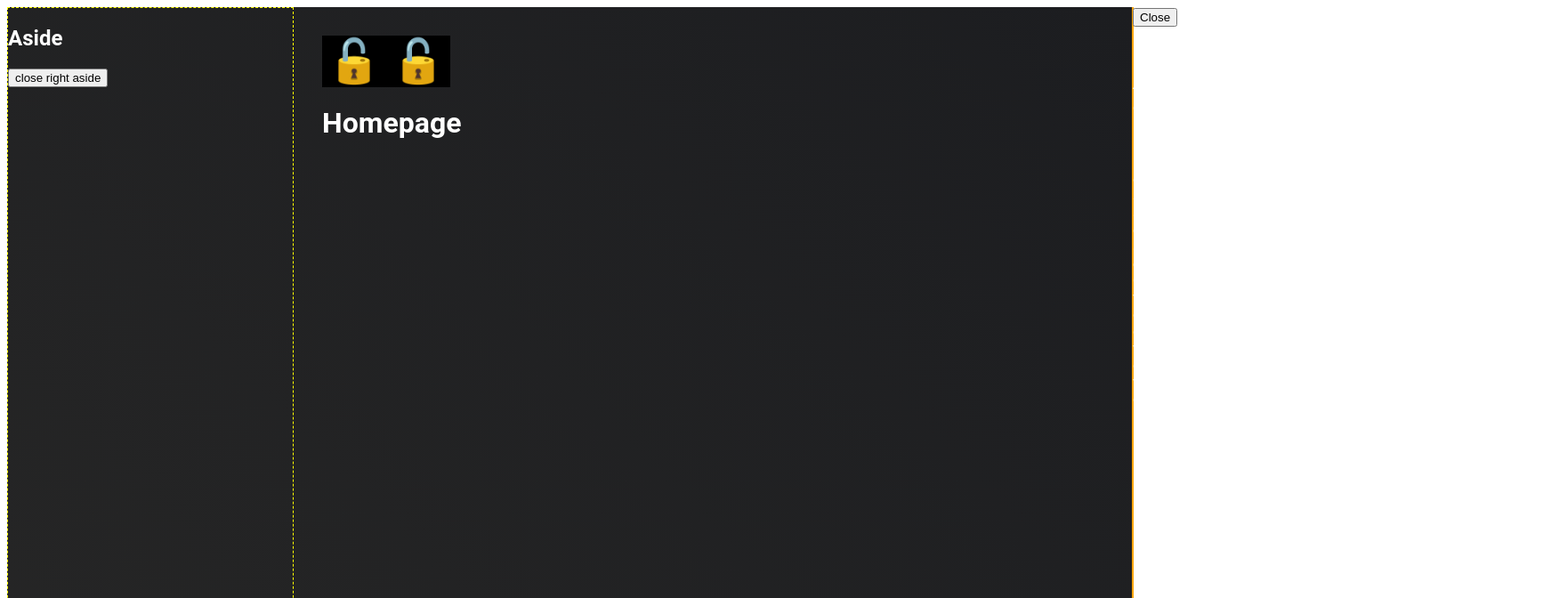
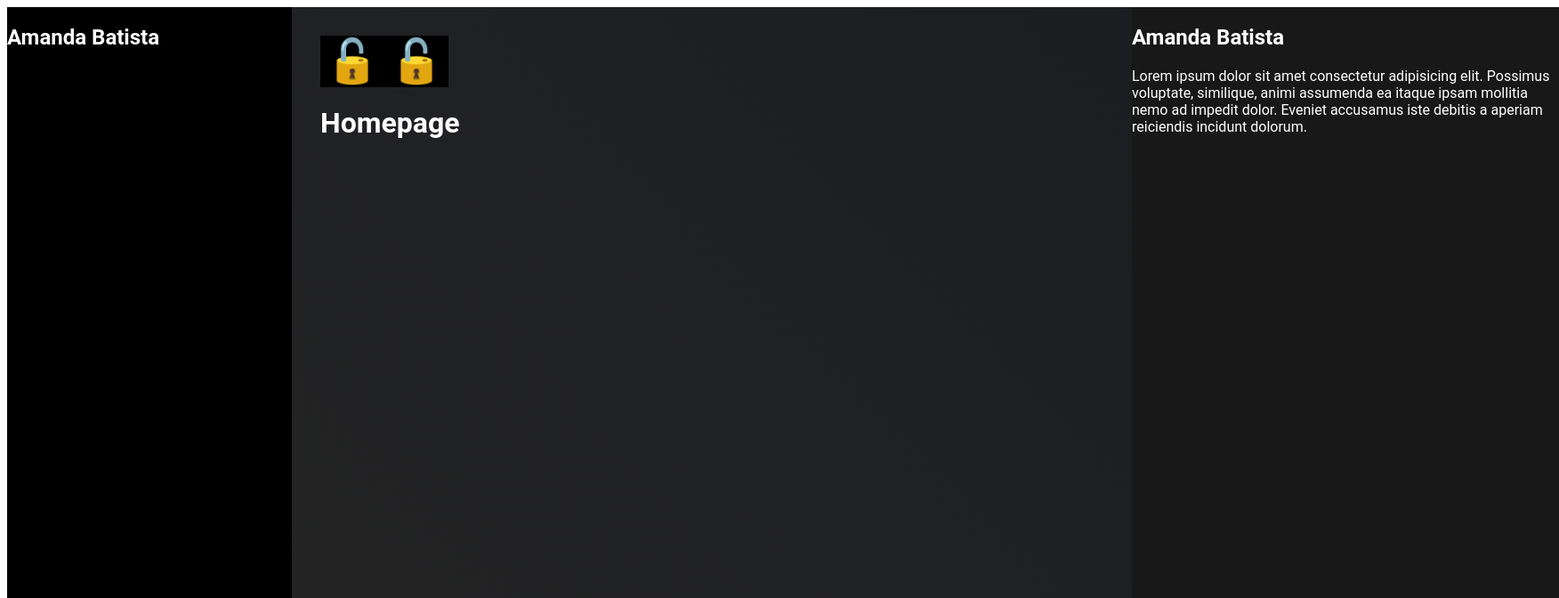
Before and after one commit to brunoalvs/yata, a Next.js app: page / in a window 1280 px wide. Shown: the top 672 px of the page at 89% size, 1752 px wide, since content can reach past the window. Built offline with nearby package versions, Linux system fonts and the light colour scheme.

Commit message:
layout with basic behaviour

```diff
--- a/src/components/Layout/index.tsx
+++ b/src/components/Layout/index.tsx
@@ -4,15 +4,20 @@ import { darkTheme, lightTheme } from '@/themes'
 import { LayoutContext } from '@/contexts/layout'
 
 import * as S from './styles'
-import LayoutRightAside from '../molecules/LayoutRightAside'
-import LayoutAside from '../molecules/LayoutAside'
+import AsideLayout from '../molecules/AsideLayout'
 
 interface LayoutProps {
   children: React.ReactNode;
 }
 
 const Layout = ({ children }: LayoutProps) => {
-  const { toggleDarkMode, darkMode, rightAsideIsOpen, toggleRightAside, asideIsOpen, toggleAside } = useContext(LayoutContext)
+  const {
+    darkMode,
+    rightAsideIsOpen,
+    toggleRightAside,
+    asideIsOpen,
+    toggleAside
+  } = useContext(LayoutContext)
 
   const sessionInfo = {
     name: 'Amanda Batista',
@@ -22,17 +27,38 @@ const Layout = ({ children }: LayoutProps) => {
   return (
     <ThemeProvider theme={ darkMode ? darkTheme : lightTheme }>
       <S.Container>
-        <LayoutAside />
+        <AsideLayout
+          isOpen={ asideIsOpen }
+          direction='left'
+          onClose={ toggleAside }
+        >
+          <h1>{ sessionInfo.name }</h1>
+        </AsideLayout>
         <S.Content rightAsideIsOpen={ rightAsideIsOpen }>
-          <button onClick={ () => toggleAside() } style={{ background: '#000', fontSize: '3rem', border: '0', cursor: 'pointer' }}>
+          <button
+            onClick={ () => toggleAside() }
+            style={{ background: '#000', fontSize: '3rem', border: '0', cursor: 'pointer' }}
+          >
             { asideIsOpen ? '🔒' : '🔓' }
           </button>
-          <button onClick={ () => toggleRightAside() } style={{ background: '#000', fontSize: '3rem', border: '0', cursor: 'pointer' }}>
+          <button
+            onClick={ () => toggleRightAside() }
+            style={{ background: '#000', fontSize: '3rem', border: '0', cursor: 'pointer' }}
+          >
             { rightAsideIsOpen ? '🔒' : '🔓' }
           </button>
           { children }
         </S.Content>
-        <LayoutRightAside />
+        <AsideLayout
+          isOpen={ rightAsideIsOpen }
+          direction='right'
+          onClose={ toggleRightAside }
+        >
+          <h1>{ sessionInfo.name }</h1>
+          <p>
+            Lorem ipsum dolor sit amet consectetur adipisicing elit. Possimus voluptate, similique, animi assumenda ea itaque ipsam mollitia nemo ad impedit dolor. Eveniet accusamus iste debitis a aperiam reiciendis incidunt dolorum.
+          </p>
+        </AsideLayout>
       </S.Container>
     </ThemeProvider>
   )
--- /dev/null
+++ b/src/components/molecules/AsideLayout/index.tsx
@@ -0,0 +1,19 @@
+import * as S from './styles'
+
+interface AsideLayoutProps {
+  children: React.ReactNode;
+  isOpen: boolean;
+  direction?: 'left' | 'right';
+  onClose?: () => void;
+}
+
+const AsideLayout = ({ children, isOpen, ...props }: AsideLayoutProps) => (
+  <>
+    <S.Container isOpen={ isOpen } direction={ props.direction }>
+      { children }
+    </S.Container>
+    <S.Overlay onClick={ () => props.onClose() } isOpen={ isOpen } direction={ props.direction } />
+  </>
+)
+
+export default AsideLayout
--- /dev/null
+++ b/src/components/molecules/AsideLayout/styles.ts
@@ -0,0 +1,55 @@
+import styled, { css } from 'styled-components'
+
+interface AsideProps {
+  isOpen: boolean
+  direction: 'left' | 'right'
+}
+
+export const Container = styled.aside<AsideProps>(
+  ({ theme, isOpen, direction }) => css`
+    width: ${direction === 'left' ? '20rem' : '30rem'};
+    max-width: 100vw;
+    min-height: 100vh;
+    background: ${direction === 'left' ? '#000' : '#181818'};
+
+    @media (max-width: ${theme.breakpoints.md}) {
+      position: fixed;
+      top: 0;
+      ${direction === 'left' ?  css`
+        left: 0;
+        transform: translateX(${isOpen ? '0' : '-100%'});
+      ` : css`
+        right: 0;
+        transform: translateX(${isOpen ? '0' : '100%'});
+      `}
+      transition: transform 0.3s ease-in-out;
+      z-index: 2;
+    }
+
+    ${direction === 'right' && css`
+      transform: ${ isOpen ? 'translateX(0)' : 'translateX(100%)' };
+      transition: transform 0.2s ease-in-out;
+    `}
+
+  `
+)
+
+export const Overlay = styled.div<AsideProps>(
+  ({ theme, isOpen, direction }) => css`
+    @media (max-width: ${theme.breakpoints.md}) {
+      width: 100vw;
+      height: 100vh;
+      background-color: rgba(0, 0, 0, 0.5);
+      cursor: pointer;
+      position: fixed;
+      top: 0;
+      left: 0;
+      transform: translateX(${isOpen ? '0' : direction === 'left' ? '-100%' : '100%'});
+      z-index: 1;
+    }
+
+    @media (min-width: ${theme.breakpoints.md}) {
+      display: none;
+    }
+  `
+)
--- a/src/components/molecules/LayoutAside/index.tsx
+++ /dev/null
@@ -1,20 +0,0 @@
-import { useContext } from 'react'
-import { LayoutContext } from '@/contexts/layout'
-import * as S from './styles'
-
-const LayoutAside = () => {
-  const { asideIsOpen, toggleAside, rightAsideIsOpen, toggleRightAside } = useContext(LayoutContext)
-
-  return(
-    <>
-      <S.Container isOpen={ asideIsOpen }>
-        <h1>Aside</h1>
-        <button onClick={ () => toggleRightAside() }>
-          { rightAsideIsOpen ? 'open' : 'close' } right aside
-        </button>
-      </S.Container>
-      <S.Overlay isOpen={ asideIsOpen } onClick={ () => toggleAside() } />
-    </>
-  )}
-
-export default LayoutAside
--- a/src/components/molecules/LayoutAside/styles.tsx
+++ /dev/null
@@ -1,51 +0,0 @@
-import styled, { css } from 'styled-components'
-
-interface AsideProps {
-  isOpen: boolean;
-}
-
-export const Container = styled.section<AsideProps>(
-  ({ theme, isOpen }) => css`
-    border: 1px dashed yellow;
-    /* background-color: #000; */
-    /* min-height: 100vh; */
-
-    @media (max-width: ${ theme.breakpoints.md }) {
-      position: fixed;
-      top: 0;
-      left: 0;
-      width: 20rem;
-      height: 100vh;
-      background-color: #000;
-      transform: ${ isOpen ? 'translateX(0)' : 'translateX(-100%)' };
-      transition: transform 0.3s ease-in-out;
-      z-index: 2;
-    }
-
-    @media (min-width: ${ theme.breakpoints.md}) {
-      min-width: 20rem;
-      max-width: 25rem;
-    }
-
-  `
-)
-
-export const Overlay = styled.div<AsideProps>(
-  ({ theme, isOpen }) => css`
-    @media (max-width: ${theme.breakpoints.md}) {
-      position: fixed;
-      top: 0;
-      left: 0;
-      width: 100vw;
-      height: 100vh;
-      background-color: rgba(0, 0, 0, 0.5);
-      z-index: 1;
-      cursor: pointer;
-      transform: ${ isOpen ? 'translateX(0%)' : 'translateX(-100%)' };
-    }
-
-    @media (min-width: ${theme.breakpoints.md}) {
-      display: none;
-    }
-  `
-)
--- a/src/components/molecules/LayoutRightAside/index.tsx
+++ /dev/null
@@ -1,23 +0,0 @@
-import { useContext } from 'react'
-import { LayoutContext } from '@/contexts/layout'
-
-import * as S from './styles'
-
-const LayoutRightAside = () => {
-  const { rightAsideIsOpen, toggleRightAside } = useContext(LayoutContext)
-
-  return (
-    <div>
-      <S.Container isOpen={ rightAsideIsOpen }>
-        <button onClick={ () => toggleRightAside() }>Close</button>
-        <h1>Right Aside { rightAsideIsOpen ? 'closed' : 'opened' }</h1>
-        <p>
-          Lorem ipsum dolor sit amet consectetur adipisicing elit. Quisquam
-          voluptates, quod, quia, voluptatibus quae voluptatem quibusdam
-        </p>
-      </S.Container>
-      <S.Overlay isOpen={ rightAsideIsOpen } onClick={ () => toggleRightAside() } />
-    </div>
-  )}
-
-export default LayoutRightAside
--- a/src/components/molecules/LayoutRightAside/styles.tsx
+++ /dev/null
@@ -1,52 +0,0 @@
-import styled, { css } from 'styled-components'
-
-interface RightAsideProps {
-  isOpen: boolean;
-}
-
-export const Container = styled.section<RightAsideProps>(
-  ({ theme, isOpen }) => css`
-    border: 1px solid orange;
-
-    @media (max-width: ${ theme.breakpoints.md}) {
-      position: fixed;
-      top: 0;
-      right: 0;
-      width: 30rem;
-      height: 100vh;
-      background-color: #000;
-      transform: ${ isOpen ? 'translateX(0)' : 'translateX(100%)' };
-      transition: transform 0.3s ease-in-out;
-      z-index: 2;
-    }
-
-    @media (min-width: ${ theme.breakpoints.md}) {
-      width: ${ isOpen ? '30rem' : '0' };
-      max-width: 30rem;
-      height: 100%;
-      background-color: #181818;
-      transform: ${ isOpen ? 'translateX(0)' : 'translateX(100%)' };
-      transition: transform 0.1s ease-in-out;
-    }
-  `
-)
-
-export const Overlay = styled.div<RightAsideProps>(
-  ({ theme, isOpen }) => css`
-    @media (max-width: ${theme.breakpoints.md}) {
-      position: fixed;
-      top: 0;
-      left: 0;
-      width: 100vw;
-      height: 100vh;
-      background-color: rgba(0, 0, 0, 0.5);
-      z-index: 1;
-      cursor: pointer;
-      transform: ${ isOpen ? 'translateX(0%)' : 'translateX(100%)' };
-    }
-
-    @media (min-width: ${theme.breakpoints.md}) {
-      display: none;
-    }
-  `
-)
```
Also changed, not shown: .eslintrc.js.
